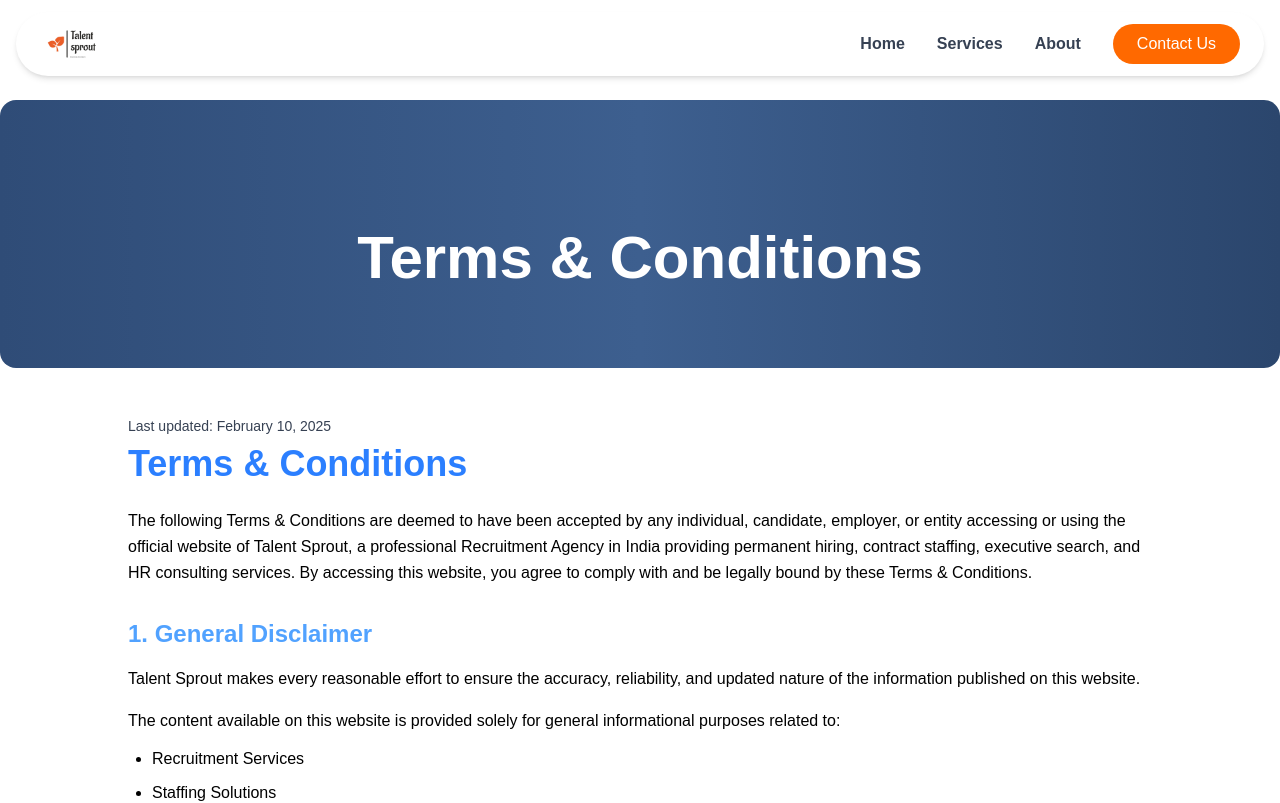
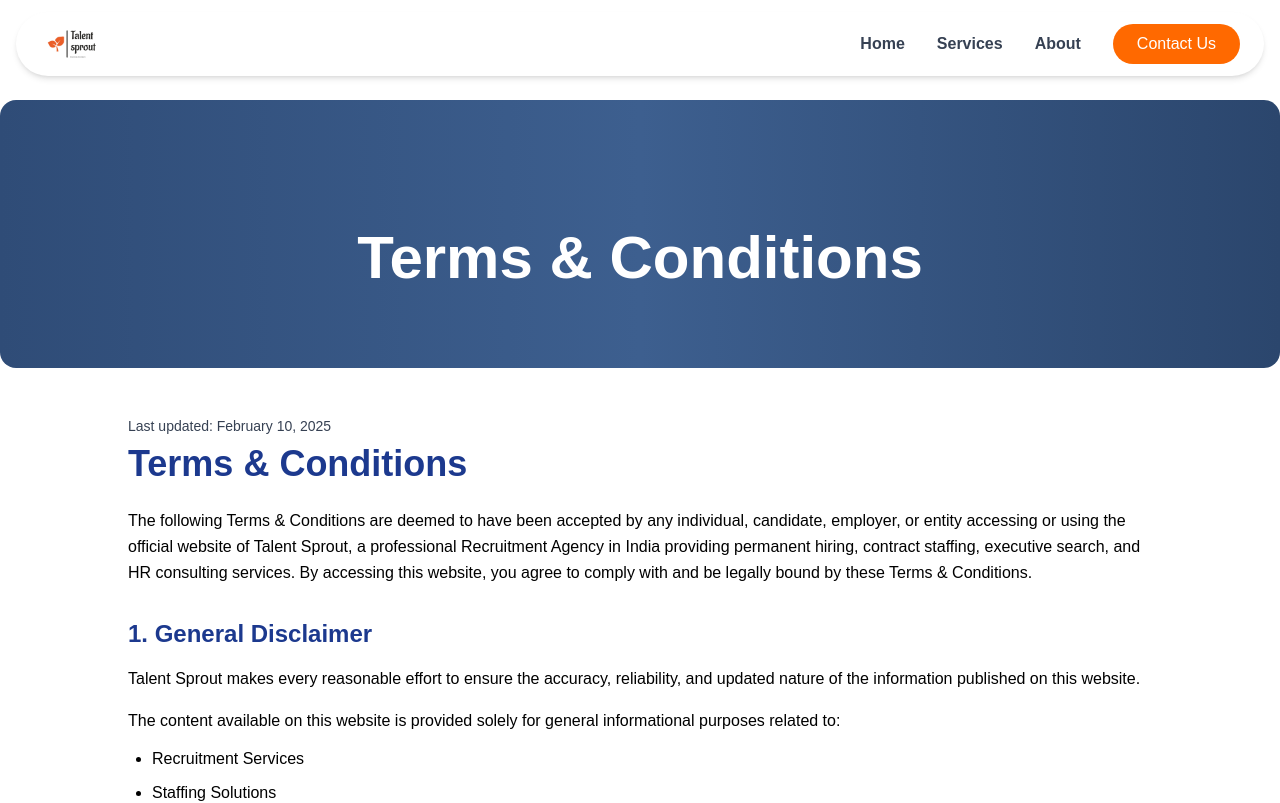
Before and after one commit to ShivamNamdev0007/TalentSproutOfficialWebsit, a Next.js app: page /Terms in a window 1280 px wide. Shown: the top 803 px of the page. Built offline with nearby package versions, Linux system fonts and the light colour scheme.

Commit message:
add links

```diff
--- a/src/app/Components/Landingpage/PartnersSection.jsx
+++ b/src/app/Components/Landingpage/PartnersSection.jsx
@@ -35,7 +35,7 @@
           <MobileCard title="Corporates" image="/corporate.png" />
           <MobileCard title="Startups" image="/startups.png" />
           <MobileCard title="GCCs" image="/gcc.png" />
-          <MobileCard title="BFSI organizations" image="/Bfsi.png" />
+          <MobileCard title="BFSI organizations" image="/bfsi.png" />
           <MobileCard
             title="Educational institutions"
             image="/education.png"
--- a/src/app/Components/TermsofService/TermsConditions.jsx
+++ b/src/app/Components/TermsofService/TermsConditions.jsx
@@ -8,7 +8,7 @@
           Last updated: February 10, 2025
         </p>
 
-        <h1 className="text-3xl sm:text-4xl font-bold text-blue-500 mb-6">
+        <h1 className="text-3xl sm:text-4xl font-bold text-blue-900 mb-6">
           Terms & Conditions
         </h1>
 
@@ -182,7 +182,7 @@
 function Section({ title, children }) {
   return (
     <div className="mb-10">
-      <h2 className="text-xl sm:text-2xl font-semibold text-blue-400 mb-4">
+      <h2 className="text-xl sm:text-2xl font-semibold text-blue-900 mb-4">
         {title}
       </h2>
 
```
